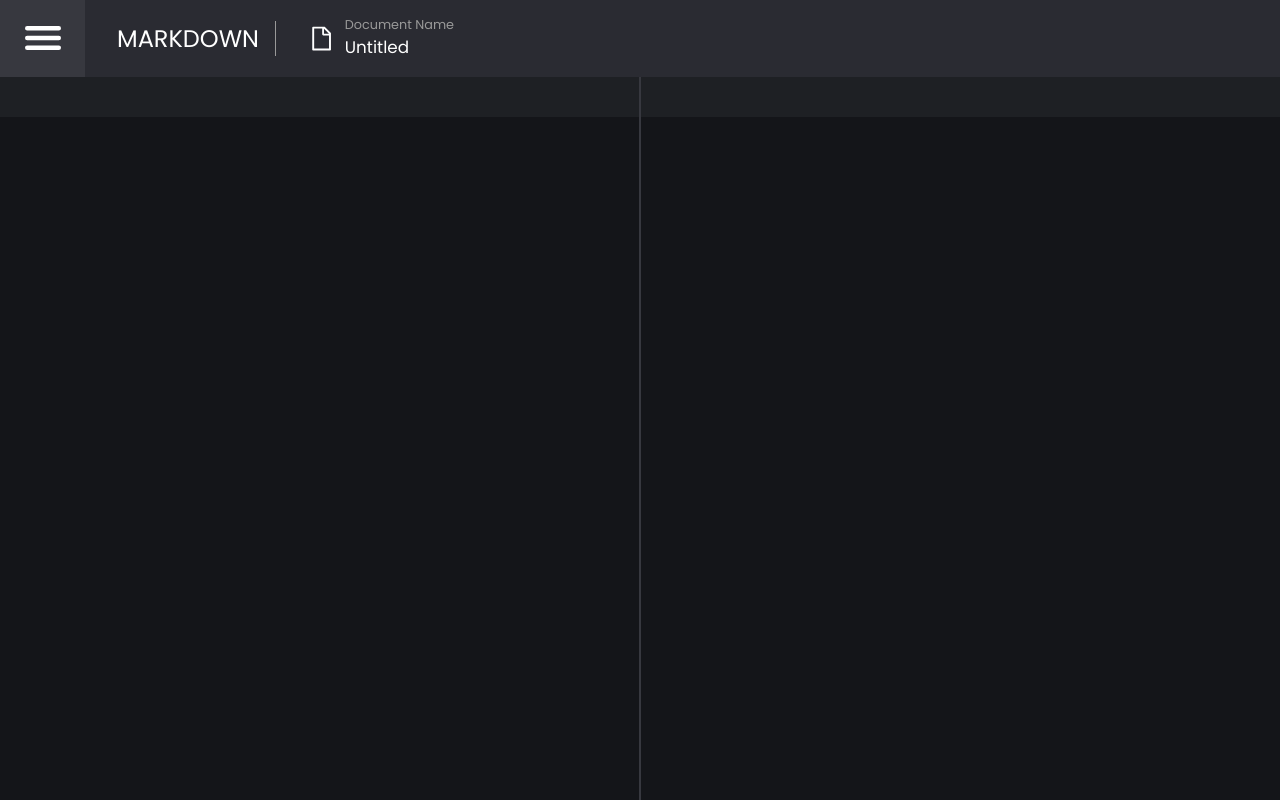
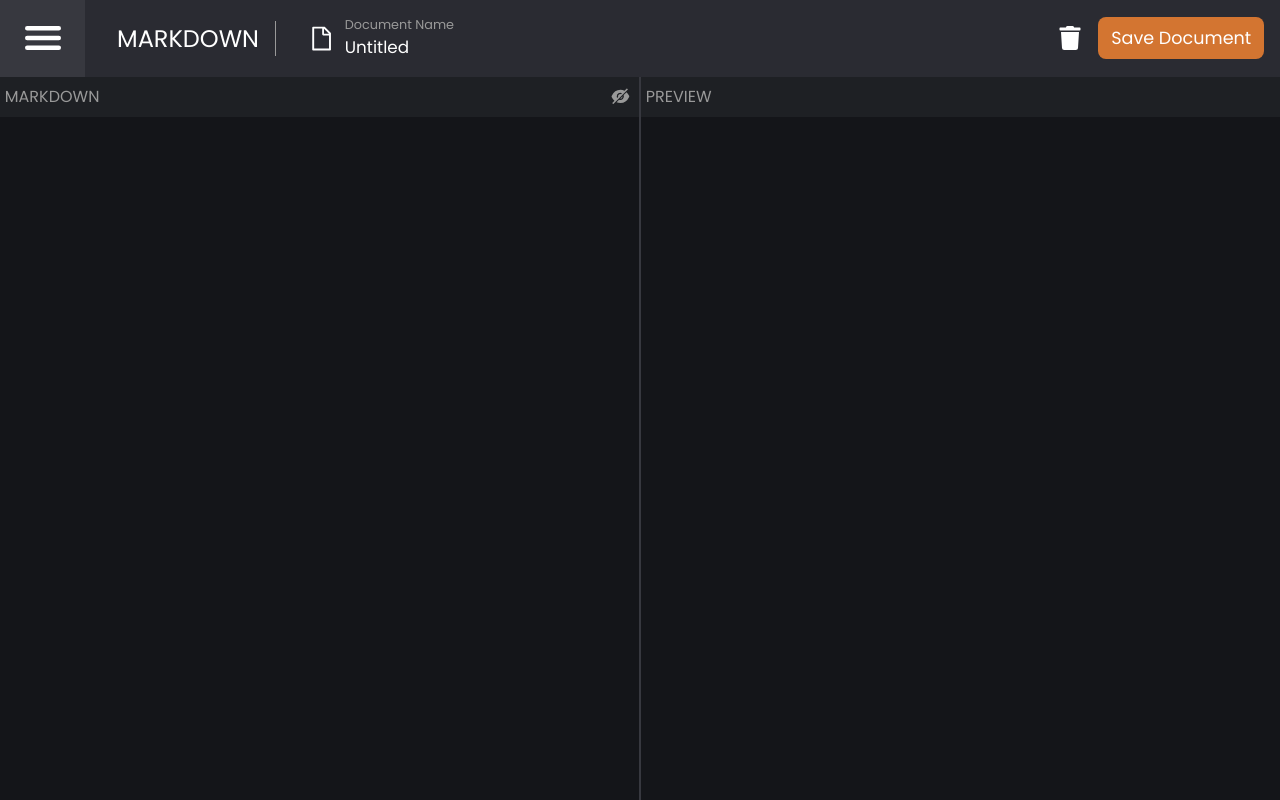
Before and after one commit to EnFlorian/markii-markdown-editor, a React (Create React App) app: page / in a window 1280 px wide. Built offline with nearby package versions, Linux system fonts and the light colour scheme.

Commit message:
Added fullscreen mode

```diff
--- a/src/components/Editor/Editor.scss
+++ b/src/components/Editor/Editor.scss
@@ -8,7 +8,31 @@
 
   &__header-bar {
     display: flex;
+    align-items: center;
     background-color: var(--clr-2);
     height: var(--header-bar-height);
+    justify-content: space-between;
+  }
+
+  &__title {
+    font-size: 1rem;
+    text-transform: uppercase;
+    font-weight: 300;
+    color: var(--clr-text-3);
+    margin-left: 0.3rem;
+  }
+
+  &__visibility-button {
+    display: flex;
+    align-items: center;
+    justify-content: center;
+    font-size: 1.3rem;
+    background-color: transparent;
+    border: none;
+    height: 100%;
+    color: var(--clr-text-3);
+    outline: none;
+    cursor: pointer;
+    margin-right: 0.5rem;
   }
 }
--- a/src/components/Editor/Editor.tsx
+++ b/src/components/Editor/Editor.tsx
@@ -1,8 +1,23 @@
 import "./Editor.scss";
+import { AiFillEye, AiFillEyeInvisible } from "react-icons/ai";
+import { useUIContext } from "../../state/UIContext";
+
 const Editor = () => {
+  const { isEditorFullScreen, setIsEditorFullScreen } = useUIContext();
+
+  const handleFullScreenToggle = () => {
+    setIsEditorFullScreen(!isEditorFullScreen);
+  };
+
   return (
     <main className="editor">
-      <section className="editor__header-bar"></section>
+      <section className="editor__header-bar">
+        <h2 className="editor__title">Markdown</h2>
+        <button className="editor__visibility-button" onClick={handleFullScreenToggle}>
+          {isEditorFullScreen ? <AiFillEye /> : <AiFillEyeInvisible />}
+        </button>
+      </section>
+      <section className="editor__content"></section>
     </main>
   );
 };
--- a/src/components/Header/Header.scss
+++ b/src/components/Header/Header.scss
@@ -1,14 +1,13 @@
 .header {
   width: 100%;
   height: var(--header-height);
+  display: flex;
   background-color: var(--clr-3);
+  justify-content: space-between;
 
   &__left-content {
     display: flex;
     align-items: center;
-    justify-content: flex-start;
-    height: 100%;
-    background-color: var(--clr-3);
   }
 
   &__sidebar-button {
@@ -78,8 +77,24 @@
   &__right-content {
     display: flex;
     align-items: center;
-    justify-content: flex-end;
     height: 100%;
-    background-color: var(--clr-3);
+  }
+
+  &__delete-icon {
+    font-size: 1.5rem;
+    color: var(--clr-text-1);
+    margin-right: 1rem;
+  }
+
+  &__save-button {
+    font-size: 1.1rem;
+    color: var(--clr-text-1);
+    background-color: var(--clr-accent-1);
+    padding: 0.5rem 0.8rem;
+    border-radius: 0.5rem;
+    border: none;
+    outline: none;
+    cursor: pointer;
+    margin-right: 1rem;
   }
 }
--- a/src/components/Header/Header.tsx
+++ b/src/components/Header/Header.tsx
@@ -4,6 +4,7 @@ import { AiOutlineFile } from "react-icons/ai";
 import { useFilesContext } from "../../state/FilesContext";
 import { useState } from "react";
 import { useUIContext } from "../../state/UIContext";
+import { FaTrash } from "react-icons/fa";
 
 const Navbar = () => {
   const { setOpenFile, openFile, addFile } = useFilesContext();
@@ -49,6 +50,12 @@ const Navbar = () => {
           </div>
         </form>
       </section>
+      <section className="header__right-content">
+        <FaTrash className="header__delete-icon" />
+        <button className="header__save-button" onClick={handleFileSave}>
+          Save Document
+        </button>
+      </section>
     </section>
   );
 };
--- a/src/components/Preview/Preview.scss
+++ b/src/components/Preview/Preview.scss
@@ -7,7 +7,21 @@
 
   &__header-bar {
     display: flex;
+    align-items: center;
     background-color: var(--clr-2);
     height: var(--header-bar-height);
   }
+
+  &__header-bar__left-content {
+    display: flex;
+    align-items: center;
+  }
+
+  &__title {
+    font-size: 1rem;
+    text-transform: uppercase;
+    font-weight: 300;
+    color: var(--clr-text-3);
+    margin-left: 0.3rem;
+  }
 }
--- a/src/components/Preview/Preview.tsx
+++ b/src/components/Preview/Preview.tsx
@@ -2,7 +2,10 @@ import "./Preview.scss";
 const Preview = () => {
   return (
     <section className="preview">
-      <section className="preview__header-bar"></section>
+      <section className="preview__header-bar">
+        <h2 className="preview__title">Preview</h2>
+      </section>
+      <section className="preview__content"></section>
     </section>
   );
 };
--- a/src/pages/Home/Home.tsx
+++ b/src/pages/Home/Home.tsx
@@ -2,7 +2,7 @@ import { Editor, Preview, Header, Sidebar } from "../../components";
 import { useUIContext } from "../../state/UIContext";
 import "./Home.scss";
 const Home = () => {
-  const { isSidebarOpen } = useUIContext();
+  const { isSidebarOpen, isEditorFullScreen } = useUIContext();
   return (
     <article className="home">
       {isSidebarOpen && <Sidebar />}
@@ -10,7 +10,7 @@ const Home = () => {
         <Header />
         <section className="home__content-section">
           <Editor />
-          <Preview />
+          {!isEditorFullScreen && <Preview />}
         </section>
       </main>
     </article>
--- a/src/state/UIContext.tsx
+++ b/src/state/UIContext.tsx
@@ -5,6 +5,7 @@ const initialState: IUIState = {
   isLoading: false,
   isDarkMode: false,
   isSidebarOpen: false,
+  isEditorFullScreen: false,
 };
 
 const UIContext = createContext<IUIContext>({
@@ -12,6 +13,7 @@ const UIContext = createContext<IUIContext>({
   setIsLoading: () => {},
   setIsDarkMode: () => {},
   setIsSidebarOpen: () => {},
+  setIsEditorFullScreen: () => {},
 });
 
 export const UIProvider = ({ children }: IProps) => {
@@ -29,6 +31,10 @@ export const UIProvider = ({ children }: IProps) => {
     dispatch({ type: "SET_IS_SIDEBAR_OPEN", payload: isSidebarOpen });
   };
 
+  const setIsEditorFullScreen = (isEditorFullScreen: boolean) => {
+    dispatch({ type: "SET_IS_EDITOR_FULL_SCREEN", payload: isEditorFullScreen });
+  };
+
   return (
     <UIContext.Provider
       value={{
@@ -36,6 +42,7 @@ export const UIProvider = ({ children }: IProps) => {
         setIsLoading,
         setIsDarkMode,
         setIsSidebarOpen,
+        setIsEditorFullScreen,
       }}
     >
       {children}
--- a/src/state/reducers/UIReducer.ts
+++ b/src/state/reducers/UIReducer.ts
@@ -15,6 +15,11 @@ const reducer = (state: IUIState, action: UIActionType) => {
         ...state,
         isLoading: action.payload,
       };
+    case "SET_IS_EDITOR_FULL_SCREEN":
+      return {
+        ...state,
+        isEditorFullScreen: action.payload,
+      };
     default:
       return state;
   }
--- a/src/styles/_global.scss
+++ b/src/styles/_global.scss
@@ -27,7 +27,7 @@
   --clr-danger-3: hsl(0, 100%, 90%);
 
   //clr tangerine
-  --clr-accent-1: hsl(25, 100%, 50%);
+  --clr-accent-1: hsl(25, 65%, 51%);
   --clr-accent-2: hsl(25, 100%, 70%);
   --clr-accent-3: hsl(25, 100%, 90%);
 
--- a/src/types/state-types.d.ts
+++ b/src/types/state-types.d.ts
@@ -3,18 +3,21 @@ interface IUIState {
   isLoading: boolean;
   isDarkMode: boolean;
   isSidebarOpen: boolean;
+  isEditorFullScreen: boolean;
 }
 
 interface IUIContext extends IUIState {
   setIsLoading: (isLoading: boolean) => void;
   setIsDarkMode: (isDarkMode: boolean) => void;
   setIsSidebarOpen: (isSidebarOpen: boolean) => void;
+  setIsEditorFullScreen: (isEditorFullScreen: boolean) => void;
 }
 
 type UIActionType =
   | { type: "SET_IS_DARK_MODE"; payload: boolean }
   | { type: "SET_IS_SIDEBAR_OPEN"; payload: boolean }
-  | { type: "SET_IS_LOADING"; payload: boolean };
+  | { type: "SET_IS_LOADING"; payload: boolean }
+  | { type: "SET_IS_EDITOR_FULL_SCREEN"; payload: boolean };
 
 interface IProps {
   children: React.ReactNode;
```
